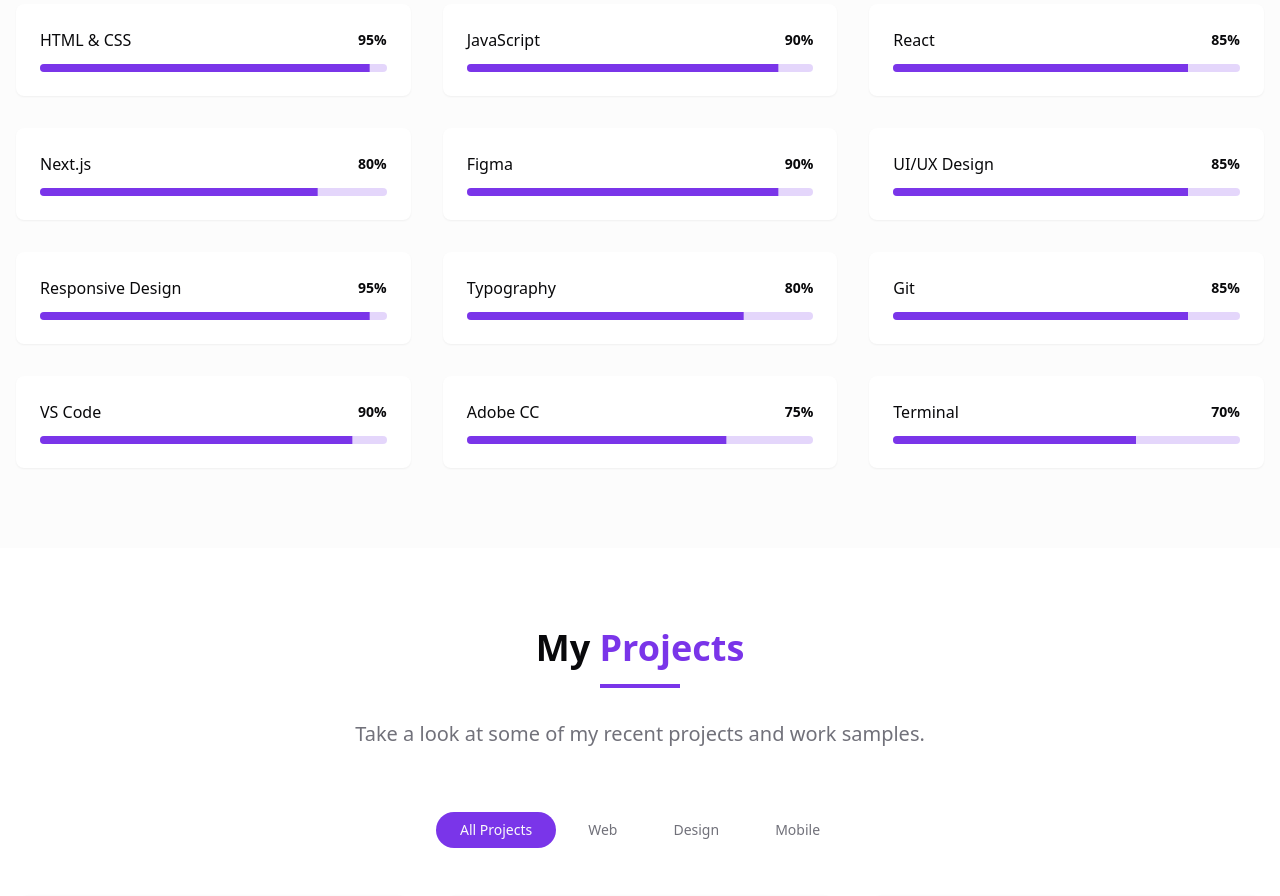
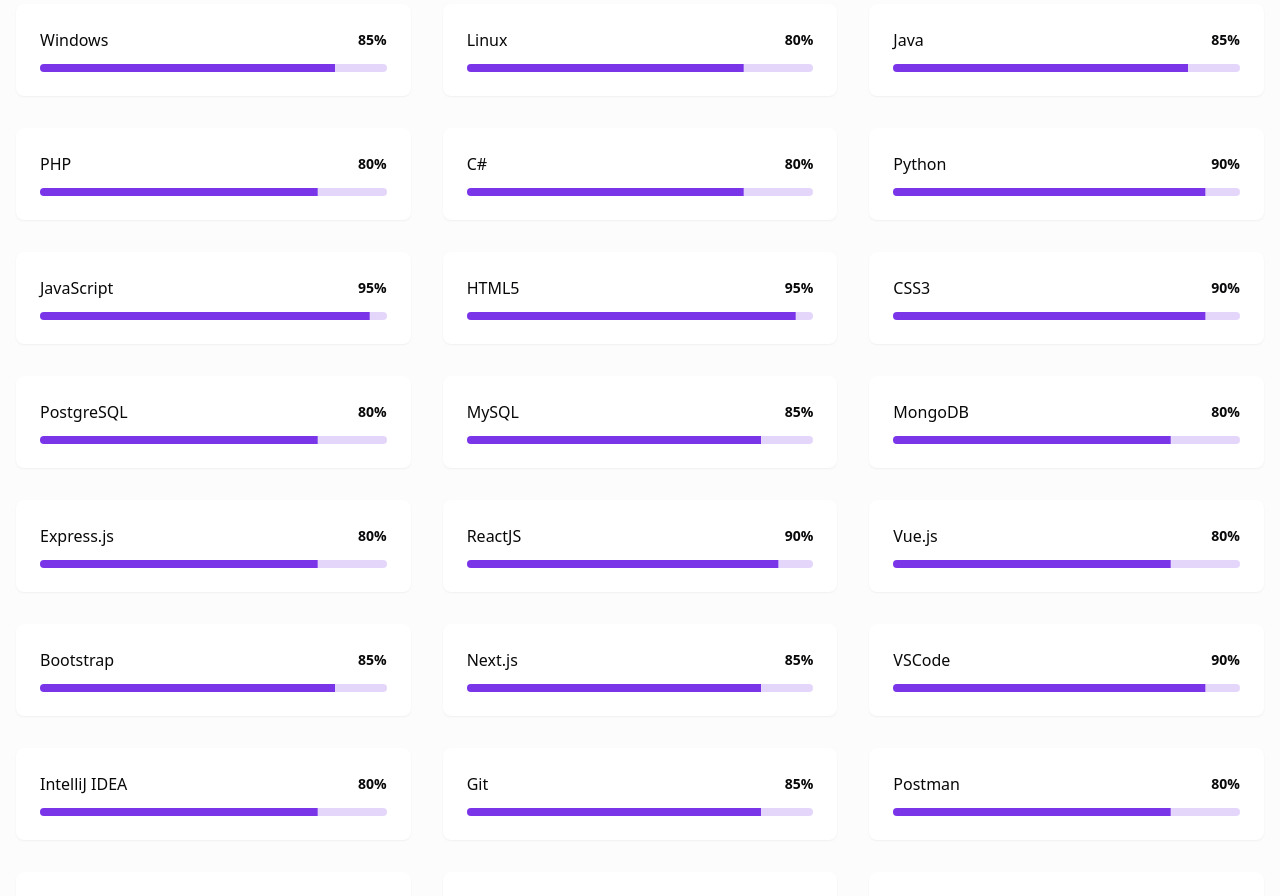
Before and after one commit to HarentsoaR/portfolio, a Next.js app: page / in a window 1280 px wide. Shown: the part 1880-2776 px from the top of the page. Built offline with nearby package versions, Linux system fonts and the light colour scheme.

Commit message:
Updating skills

```diff
--- a/src/components/skills-section.tsx
+++ b/src/components/skills-section.tsx
@@ -12,25 +12,48 @@
   color: string;
 };
 
-// Sample skills data
+// Updated skills data
 const skillsData: Skill[] = [
-  { name: "HTML & CSS", level: 95, category: "development", color: "#e74c3c" },
-  { name: "JavaScript", level: 90, category: "development", color: "#f1c40f" },
-  { name: "React", level: 85, category: "development", color: "#3498db" },
-  { name: "Next.js", level: 80, category: "development", color: "#2c3e50" },
-  { name: "Figma", level: 90, category: "design", color: "#9b59b6" },
-  { name: "UI/UX Design", level: 85, category: "design", color: "#1abc9c" },
-  {
-    name: "Responsive Design",
-    level: 95,
-    category: "design",
-    color: "#e67e22",
-  },
-  { name: "Typography", level: 80, category: "design", color: "#34495e" },
-  { name: "Git", level: 85, category: "tools", color: "#e74c3c" },
-  { name: "VS Code", level: 90, category: "tools", color: "#3498db" },
-  { name: "Adobe CC", level: 75, category: "tools", color: "#9b59b6" },
-  { name: "Terminal", level: 70, category: "tools", color: "#2c3e50" },
+  // SYSTEMS (Tools)
+  { name: "Windows", level: 85, category: "tools", color: "#0078D4" },
+  { name: "Linux", level: 80, category: "tools", color: "#FCC624" },
+
+  // LANGUAGES (Development)
+  { name: "Java", level: 85, category: "development", color: "#007396" },
+  { name: "PHP", level: 80, category: "development", color: "#777BB4" },
+  { name: "C#", level: 80, category: "development", color: "#6A2F7C" },
+  { name: "Python", level: 90, category: "development", color: "#3776AB" },
+  { name: "JavaScript", level: 95, category: "development", color: "#F7DF1E" },
+  { name: "HTML5", level: 95, category: "development", color: "#E34C26" },
+  { name: "CSS3", level: 90, category: "development", color: "#1572B6" },
+
+  // SGBD (Development)
+  { name: "PostgreSQL", level: 80, category: "development", color: "#336791" },
+  { name: "MySQL", level: 85, category: "development", color: "#4479A1" },
+  { name: "MongoDB", level: 80, category: "development", color: "#47A248" },
+
+  // FRAMEWORKS & LIBRARIES (Development)
+  { name: "Express.js", level: 80, category: "development", color: "#000000" },
+  { name: "ReactJS", level: 90, category: "development", color: "#61DAFB" },
+  { name: "Vue.js", level: 80, category: "development", color: "#4FC08D" },
+  { name: "Bootstrap", level: 85, category: "development", color: "#7952B3" },
+  { name: "Next.js", level: 85, category: "development", color: "#000000" },
+
+  // TOOLS
+  { name: "VSCode", level: 90, category: "tools", color: "#007ACC" },
+  { name: "IntelliJ IDEA", level: 80, category: "tools", color: "#000000" },
+  { name: "Git", level: 85, category: "tools", color: "#F05032" },
+  { name: "Postman", level: 80, category: "tools", color: "#FF6C37" },
+  { name: "Notion", level: 75, category: "tools", color: "#000000" },
+  { name: "Docker", level: 75, category: "tools", color: "#2496ED" },
+  { name: "Kubernetes", level: 70, category: "tools", color: "#326CE5" },
+  { name: "Jupyter", level: 70, category: "tools", color: "#F37626" },
+  { name: "CI/CD", level: 70, category: "tools", color: "#000000" },
+
+  // OTHER (Development)
+  { name: "JWT", level: 75, category: "development", color: "#000000" },
+  { name: "OAuth", level: 75, category: "development", color: "#000000" },
+  { name: "OpenAI API", level: 70, category: "development", color: "#47A248" },
 ];
 
 export default function SkillsSection() {
```
